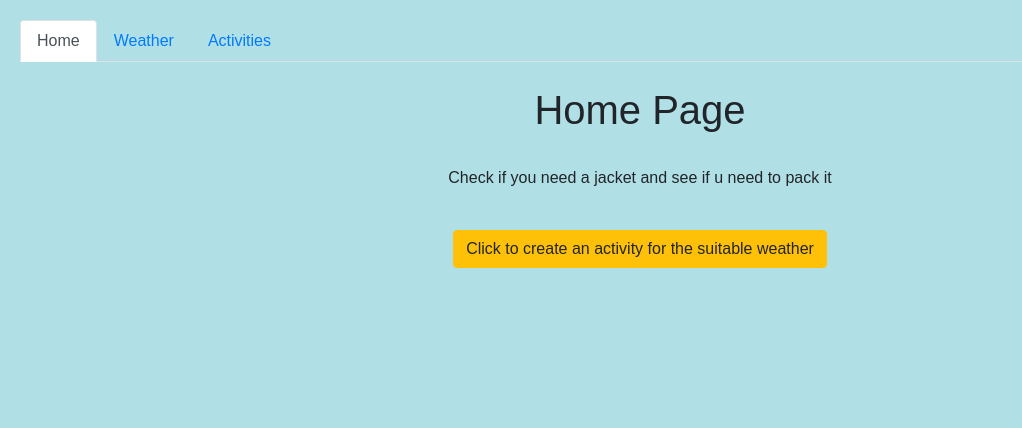
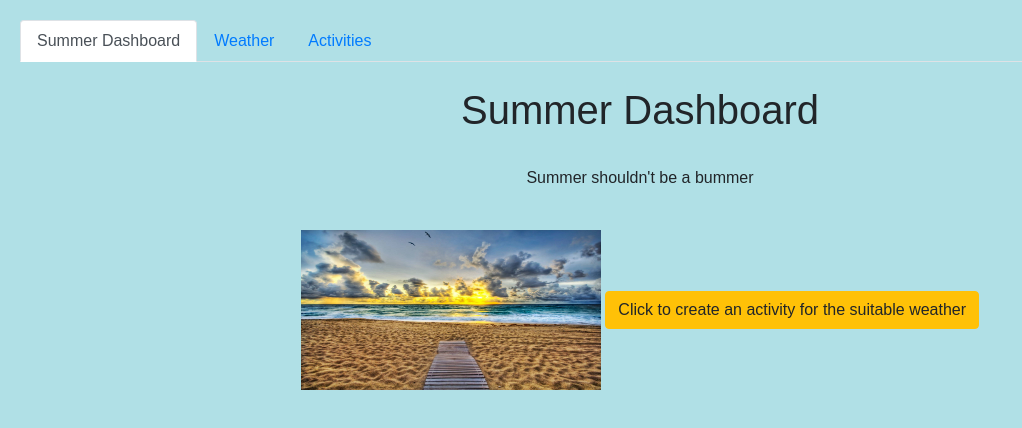
Before and after one commit to annasoljpmc/WE-Anna-Team, a plain HTML site: page home.html in a window 1280 px wide. Shown: the whole page, without its empty margins (0-1022 px from the left). Drawn offline with nearby package versions, Linux system fonts and the light colour scheme.

Commit message:
Feature/chris (#8)
* nav bar creation

* nav bar complete

* buttons

* basic website

---------

Co-authored-by: annasoljpmc <anna.solek@jpmchase.com>

```diff
--- a/home.html
+++ b/home.html
@@ -8,7 +8,7 @@
   <body style="background-color:powderblue;"></body>
   <ul class="nav nav-tabs">
     <li class="nav-item">
-      <a class="nav-link active" aria-current="page" href="home.html">Home</a>
+      <a class="nav-link active" aria-current="page" href="home.html">Summer Dashboard</a>
     </li>
     <li class="nav-item">
       <a class="nav-link" href="Weather.html">Weather</a>
@@ -18,12 +18,14 @@
     </li>
   </ul>
 <br>
-    <h1 style="text-align:center;">Home Page </h1>
+    <h1 style="text-align:center;">Summer Dashboard </h1>
 
 <br/>
-    <p style="text-align:center;">Check if you need a jacket and see if u need to pack it</p>
+    <p style="text-align:center;">Summer shouldn't be a bummer</p>
 <br/>
-    <button type="button" class="btn btn-warning">Click to create an activity for the suitable weather</button>
+
+<img src="beach1.jpg" alt="Beach" style="width:300px;height:160px;">
+<button type="button" class="btn btn-warning">Click to create an activity for the suitable weather</button>
 </body>
 
 </html>
```
Also changed, not shown: Activities.html (+1 -1 lines), Weather.html (+2 -2 lines), beach1.jpg (added).
